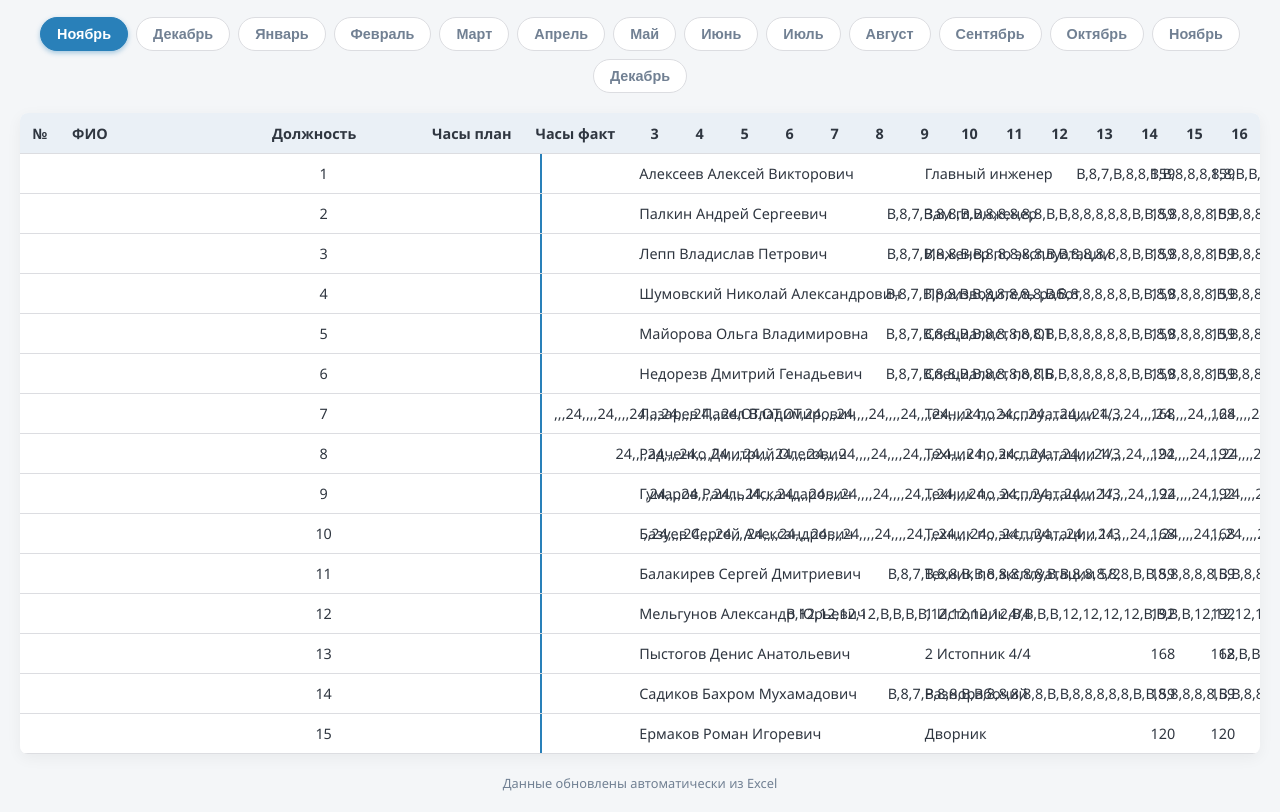
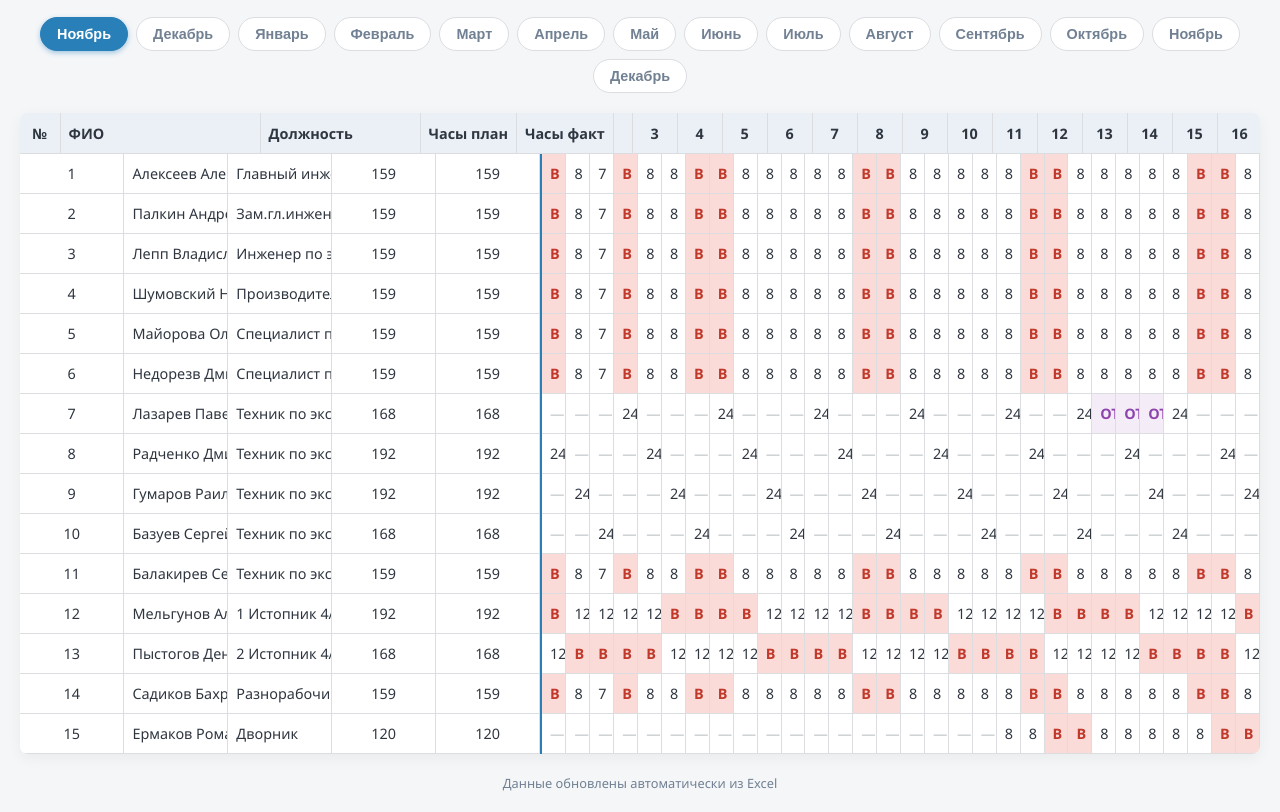
Before and after one commit to alexeialexeevub-cmd/tabel-2027, a plain HTML site: page index.html in a window 1280 px wide. Shown: the part 106-918 px from the top of the page. Drawn offline with Linux system fonts and the light colour scheme.

Commit message:
Update index.html

```diff
--- a/index.html
+++ b/index.html
@@ -32,7 +32,7 @@
     background: #fff;
     border-right: 2px solid var(--primary);
     z-index: 2;
-    width: 520px; /* Жестко фиксируем ширину! */
+    width: 520px;
   }
 
   /* Правая часть */
@@ -41,31 +41,32 @@
     flex-grow: 1;
   }
 
-  table { border-collapse: collapse; width: 100%; }
+  table { border-collapse: collapse; width: 100%; table-layout: fixed; }
 
   th, td {
-    padding: 10px 12px;
+    padding: 10px 8px;
     border-bottom: 1px solid var(--border);
+    border-right: 1px solid var(--border);
     text-align: center;
     font-size: 0.9rem;
     white-space: nowrap;
     height: 40px;
     box-sizing: border-box;
+    overflow: hidden;
   }
 
   th { background: #eaf0f6; font-weight: 600; color: #2f3640; }
 
-  /* Левая таблица ширины */
-  .table-left th:nth-child(1), .table-left td:nth-child(1) { width: 40px; min-width: 40px; }
+  /* Фикс ширины для левых колонок */
+  .table-left th:nth-child(1), .table-left td:nth-child(1) { width: 40px; min-width: 40px; text-align: center; } /* Центрируем № */
   .table-left th:nth-child(2), .table-left td:nth-child(2) { width: 200px; min-width: 200px; text-align: left; }
   .table-left th:nth-child(3), .table-left td:nth-child(3) { width: 160px; min-width: 160px; text-align: left; }
   .table-left th:nth-child(4), .table-left td:nth-child(4) { width: 60px; min-width: 60px; }
   .table-left th:nth-child(5), .table-left td:nth-child(5) { width: 60px; min-width: 60px; }
 
-  /* Правая таблица ширины */
+  /* Ширина колонок с днями */
   .table-right th, .table-right td { width: 45px; min-width: 45px; }
 
-  /* Подсветка */
   tr:hover td { background: #f1f8ff; }
 
   .val-V { color: #c0392b; font-weight: bold; background: #fadbd8; }
@@ -122,19 +123,23 @@ function renderTable() {
   headLeft.innerHTML = ""; bodyLeft.innerHTML = "";
   headRight.innerHTML = ""; bodyRight.innerHTML = "";
 
+  // Шапка левой таблицы
   let trHeadLeft = document.createElement("tr");
   ["№", "ФИО", "Должность", "Часы план", "Часы факт"].forEach(text => {
     let th = document.createElement("th"); th.textContent = text; trHeadLeft.appendChild(th);
   });
   headLeft.appendChild(trHeadLeft);
 
+  // Шапка правой таблицы
   let trHeadRight = document.createElement("tr");
   for (let i = 1; i <= month.days; i++) {
     let th = document.createElement("th"); th.textContent = i; trHeadRight.appendChild(th);
   }
   headRight.appendChild(trHeadRight);
 
+  // Данные
   parsedData.forEach(row => {
+    // Левая таблица
     let trLeft = document.createElement("tr");
     for (let i = 0; i < 5; i++) {
       let td = document.createElement("td");
@@ -143,15 +148,23 @@ function renderTable() {
     }
     bodyLeft.appendChild(trLeft);
 
+    // Правая таблица
     let trRight = document.createElement("tr");
+
+    // Берем нужный кусок строки с днями
+    let dayString = row[month.start] || "";
+    let daysArray = dayString.split(","); // Разбиваем запятыми
+
     for (let i = 0; i < month.days; i++) {
       let td = document.createElement("td");
-      let val = row[month.start + i] || "";
+      let val = daysArray[i] || "";
+
       if (val === "В") { td.className = "val-V"; td.textContent = "В"; }
       else if (val === "от" || val === "ОТ") { td.className = "val-OT"; td.textContent = val; }
       else if (val === "б/л") { td.className = "val-BL"; td.textContent = "б/л"; }
       else if (val === "") { td.className = "val-empty"; td.textContent = "—"; }
       else { td.textContent = val; }
+
       trRight.appendChild(td);
     }
     bodyRight.appendChild(trRight);
@@ -177,6 +190,9 @@ function createNav() {
 
 window.onload = function() {
   if (typeof rawDataString !== 'undefined') {
+    // Так как мы разделили таблицы, данные в data.js лежат в виде:
+    // "1|ФИО|Должность|Часы|Часы|В,8,7,8..."
+    // Мы должны разбить строку по "|". В итоге row[5] будет содержать все дни месяца.
     parsedData = rawDataString.split("\n").filter(line => line.trim() !== "").map(line => line.split("|"));
     createNav();
     renderTable();
```
